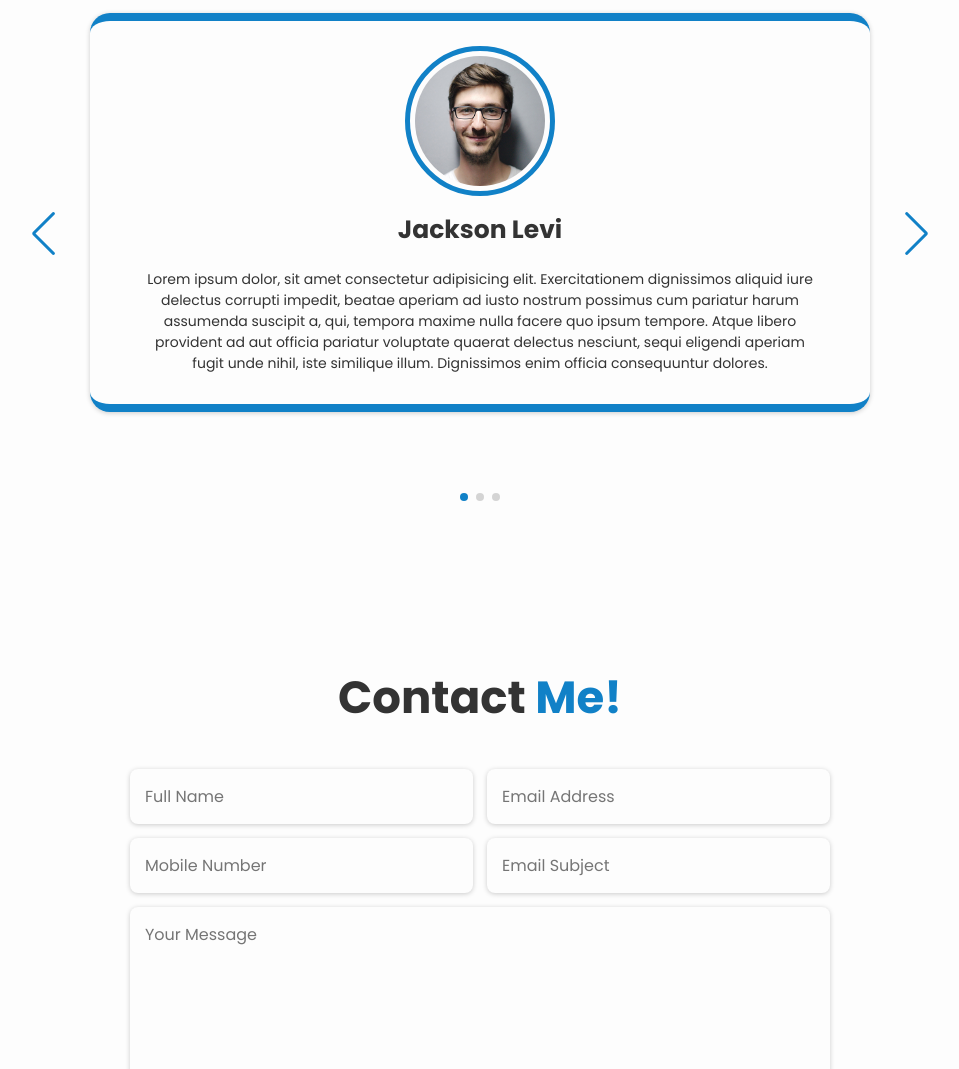
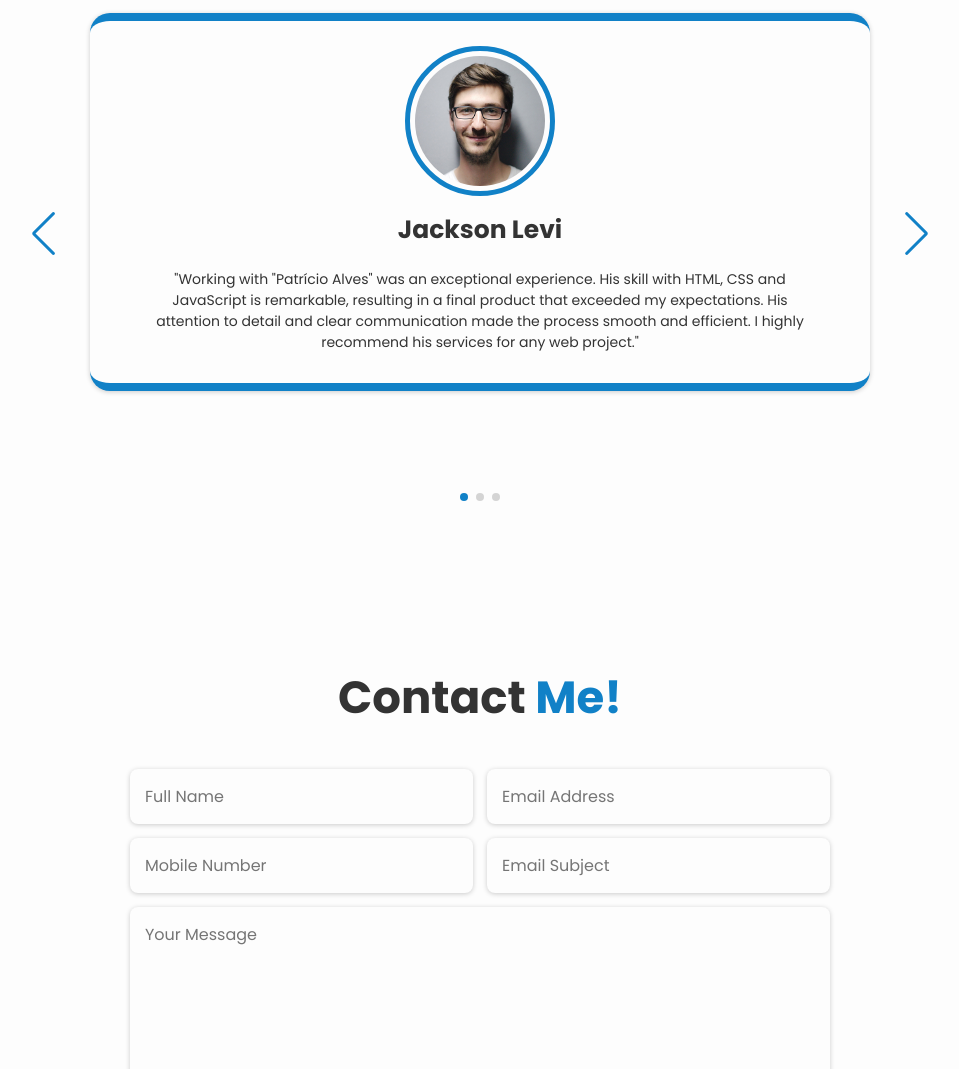
Before and after one commit to PATRICIOALVES/landing-page-PatricioAlves, a plain HTML site: page index.html in a window 1280 px wide. Shown: the part 3463-4532 px from the top of the page, without its empty margins (160-1119 px from the left). Drawn offline with nearby package versions, Linux system fonts and the light colour scheme.

Commit message:
Update index.html

```diff
--- a/index.html
+++ b/index.html
@@ -219,22 +219,13 @@
                     <div class="testimonial-slide swiper-slide">
                         <img src="images/testimonial1.jpg" alt="">
                         <h3>Jackson Levi</h3>
-                        <p>Lorem ipsum dolor, sit amet consectetur adipisicing elit. Exercitationem dignissimos aliquid
-                            iure delectus corrupti impedit, beatae aperiam ad iusto nostrum possimus cum pariatur harum
-                            assumenda suscipit a, qui, tempora maxime nulla facere quo ipsum tempore. Atque libero
-                            provident ad aut officia pariatur voluptate quaerat delectus nesciunt, sequi eligendi
-                            aperiam fugit unde nihil, iste similique illum. Dignissimos enim officia consequuntur
-                            dolores.</p>
+                        <p>"Working with "Patrício Alves" was an exceptional experience. His skill with HTML, CSS and JavaScript is remarkable, resulting in a final product that exceeded my expectations. His attention to detail and clear communication made the process smooth and efficient. I highly recommend his services for any web project."</p>
                     </div>
                     <div class="testimonial-slide swiper-slide">
                         <img src="images/testimonial2.jpg" alt="">
                         <h3>Flora Ocean</h3>
-                        <p>Lorem ipsum dolor, sit amet consectetur adipisicing elit. Exercitationem dignissimos aliquid
-                            iure delectus corrupti impedit, beatae aperiam ad iusto nostrum possimus cum pariatur harum
-                            assumenda suscipit a, qui, tempora maxime nulla facere quo ipsum tempore. Atque libero
-                            provident ad aut officia pariatur voluptate quaerat delectus nesciunt, sequi eligendi
-                            aperiam fugit unde nihil, iste similique illum. Dignissimos enim officia consequuntur
-                            dolores.</p>
+                        <p>
+                            "Working with "Patricio" was an experience that left me speechless. His mastery of HTML, CSS and JavaScript is simply phenomenal, resulting in a final product that exceeded all my expectations. His attention to detail and impeccable communication made the process incredibly enjoyable and efficient. I wholeheartedly recommend his services for any web project seeking excellence.".</p>
                     </div>
                     <div class="testimonial-slide swiper-slide">
                         <img src="images/testimonial4.jpg" alt="">
```
